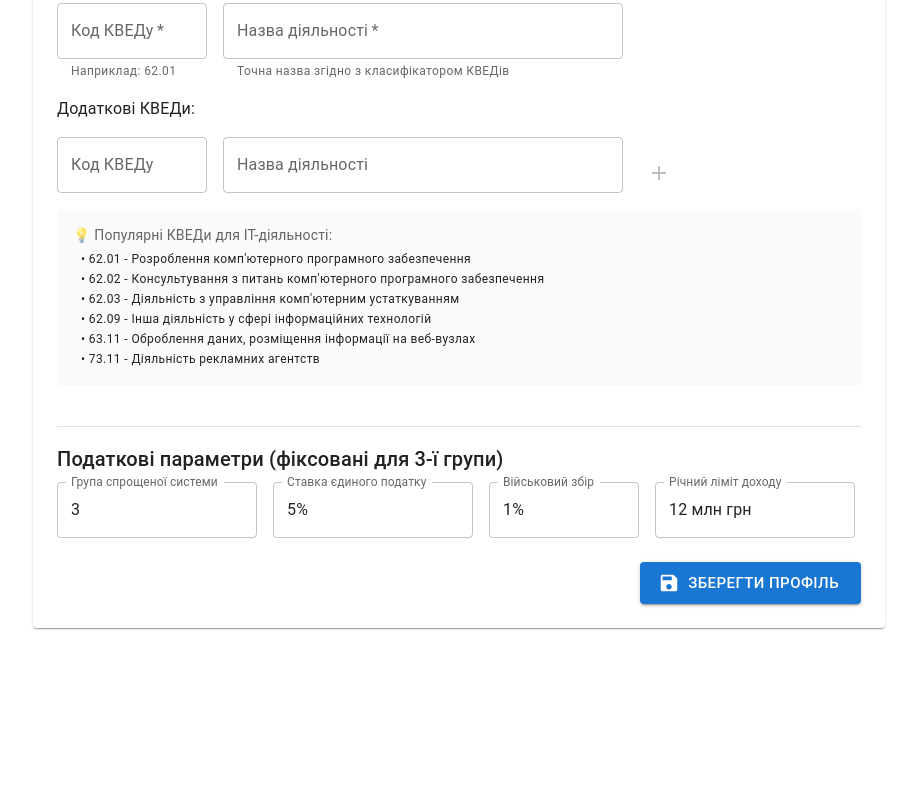
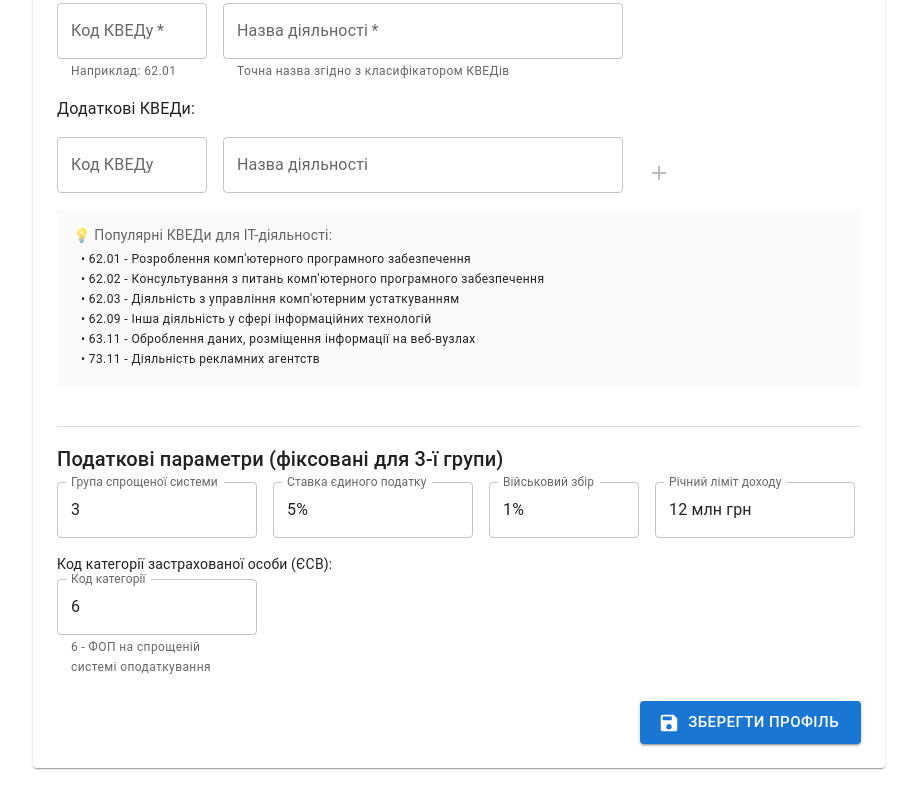
Before and after one commit to lzeal/tax-fop-3rd, a React (Create React App) app: page /profile in a window 1280 px wide. Shown: the part 1240-2040 px from the top of the page, without its empty margins (181-1098 px from the left). Before the commit the page ends 1900 px from the top, so only its background shows below. Built offline with nearby package versions, Linux system fonts and the light colour scheme.

Commit message:
fixed esv R081G1

```diff
--- a/src/pages/FOPProfilePage.tsx
+++ b/src/pages/FOPProfilePage.tsx
@@ -498,6 +498,23 @@ export const FOPProfilePage: React.FC = () => {
                   sx={{ maxWidth: 200 }}
                 />
               </Box>
+
+              <Box sx={{ mt: 2 }}>
+                <Typography variant="body2" gutterBottom>
+                  Код категорії застрахованої особи (ЄСВ):
+                </Typography>
+                <TextField
+                  label="Код категорії"
+                  value={profile.insuranceCategoryCode}
+                  onChange={(e) => setProfile(prev => ({
+                    ...prev,
+                    insuranceCategoryCode: e.target.value
+                  }))}
+                  helperText="6 - ФОП на спрощеній системі оподаткування"
+                  inputProps={{ maxLength: 1, pattern: '[0-9]' }}
+                  sx={{ maxWidth: 200 }}
+                />
+              </Box>
             </Box>
 
             {/* Кнопка збереження */}
--- a/src/types/index.ts
+++ b/src/types/index.ts
@@ -113,6 +113,9 @@ export interface FOPProfile {
   isVATpayer: false;
   singleTaxRate: 0.05; // 5% для неплатників ПДВ
   militaryTaxRate: 0.01; // 1% з січня 2025
+
+  // ЄСВ параметри
+  insuranceCategoryCode: string; // Код категорії застрахованої особи (6 - ФОП на спрощеній системі)
 
   // Ліміти для 3-ї групи (2025)
   yearlyIncomeLimit: 12000000; // 12 млн грн
--- a/src/utils/esvXmlGenerator.ts
+++ b/src/utils/esvXmlGenerator.ts
@@ -94,7 +94,7 @@ export const generateESVXML = (
     <HKVED>${profile.kved.primary.code}</HKVED>
     <R08G1D>${formatDateToXML(new Date(report.reportingPeriod.year, 0, 1))}</R08G1D>
     <R08G2D>${formatDateToXML(new Date(report.reportingPeriod.year, 11, 31))}</R08G2D>
-    <R081G1>1</R081G1>
+    <R081G1>${profile.insuranceCategoryCode}</R081G1>
 ${monthlyFields}
     <R09G2>${report.totals.totalIncomeBase.toFixed(2)}</R09G2>
     <R09G4>${report.totals.totalContributionAmount.toFixed(2)}</R09G4>
--- a/src/utils/fopProfile.ts
+++ b/src/utils/fopProfile.ts
@@ -33,6 +33,7 @@ export const createEmptyFOPProfile = (): FOPProfile => ({
   isVATpayer: false,
   singleTaxRate: 0.05,
   militaryTaxRate: 0.01,
+  insuranceCategoryCode: '6', // ФОП на спрощеній системі
   yearlyIncomeLimit: 12000000
 });
 
--- a/src/utils/templateUtils.ts
+++ b/src/utils/templateUtils.ts
@@ -271,7 +271,7 @@ export function generateESVTemplateData(
     R08G2D: `31.12.${reportData.year}`, // по дату
 
     // Код категорії застрахованої особи (6 - ФОП на спрощеній системі)
-    R081G1: '6',
+    R081G1: profile.insuranceCategoryCode,
 
     // Генеруємо рядки з місяцями
     MONTHS_ROWS: generateMonthsRows(reportData),
```
